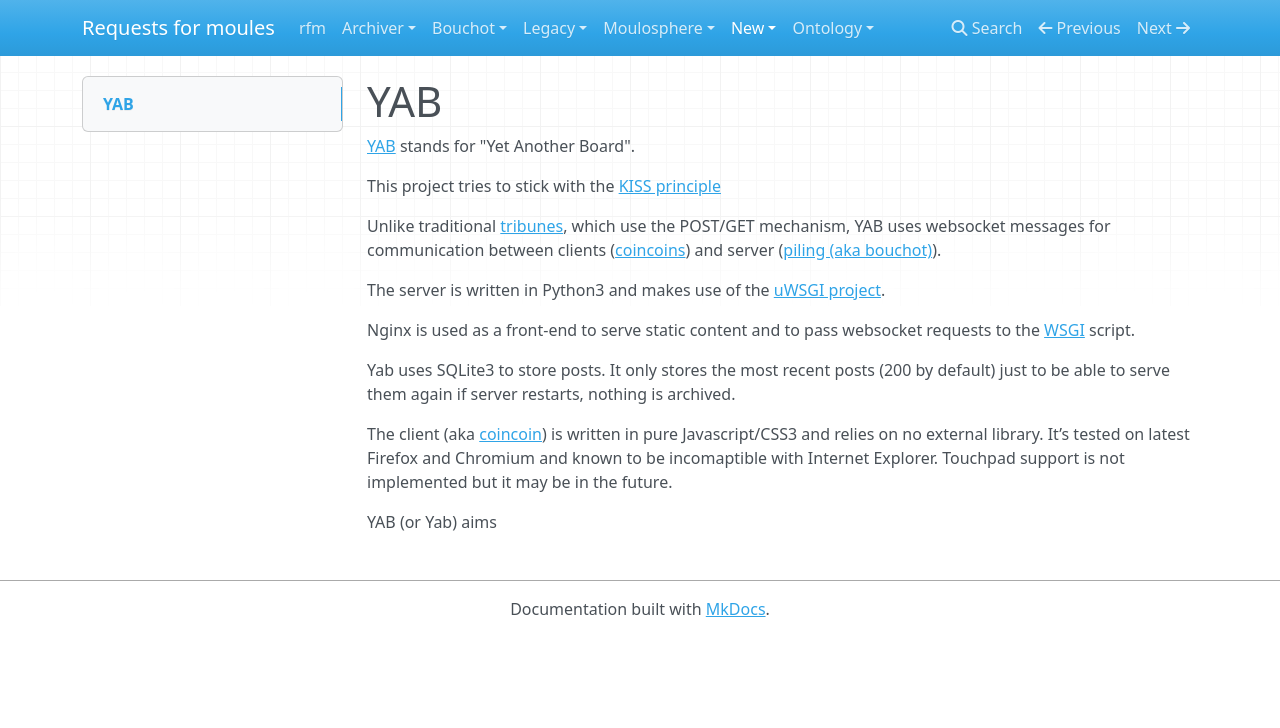
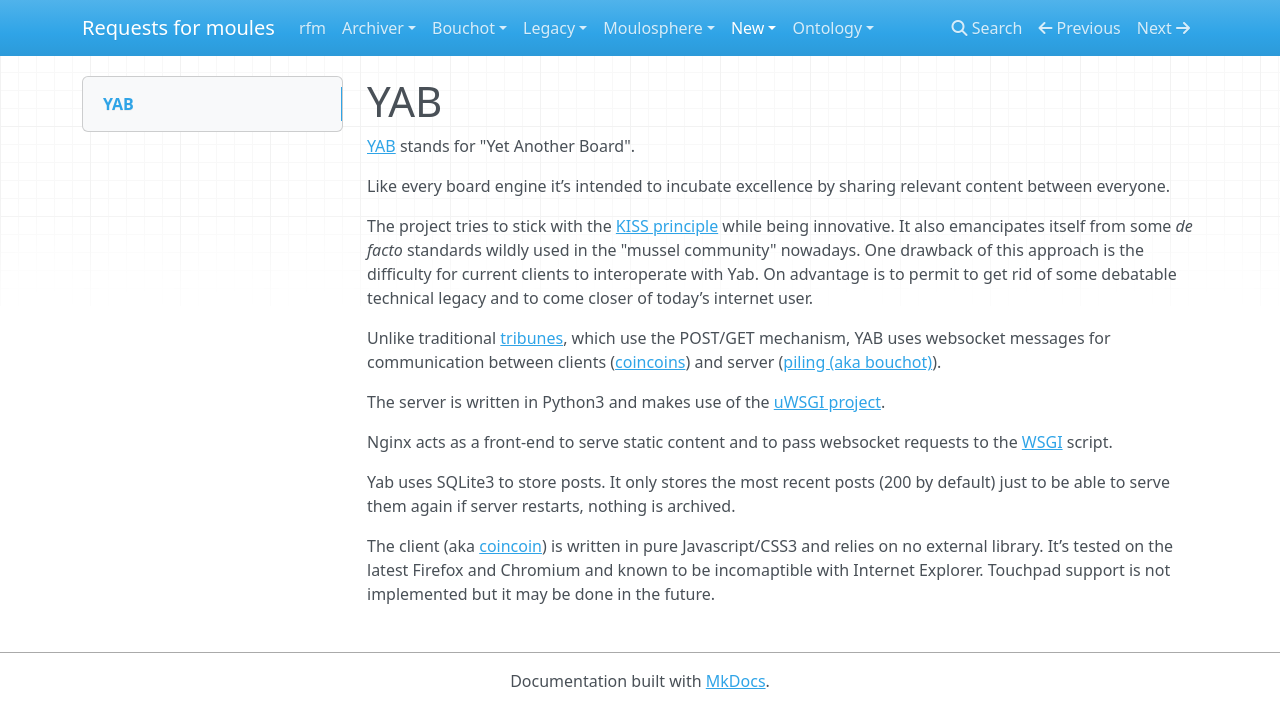
Before and after one commit to devnewton/rfm, an MkDocs documentation site: the page built from docs/new/yab.md, in a window 1280 px wide. Shown: the top 728 px of the page. Built offline with MkDocs 1.6.1, drawn with Linux system fonts in a browser that asks for light colours; nearby versions of some CDN libraries.

Commit message:
Create yab.md
WIP

```diff
--- a/docs/new/yab.md
+++ b/docs/new/yab.md
@@ -2,17 +2,16 @@
 
 [YAB](https://gitlab.com/Marotte/Yab) stands for "Yet Another Board".
 
-This project tries to stick with the [KISS principle](https://en.wikipedia.org/wiki/KISS_principle)
+Like every board engine it’s intended to incubate excellence by sharing relevant content between everyone.
+
+The project tries to stick with the [KISS principle](https://en.wikipedia.org/wiki/KISS_principle) while being innovative. It also emancipates itself from some _de facto_ standards wildly used in the "mussel community" nowadays. One drawback of this approach is the difficulty for current clients to interoperate with Yab. On advantage is to permit to get rid of some debatable technical legacy and to come closer of today’s internet user.
 
 Unlike traditional [tribunes](../ontology/tribune.md), which use the POST/GET mechanism, YAB uses websocket messages for communication between clients ([coincoins](../ontology/coincoin.md)) and server ([piling (aka bouchot)](../ontology/bouchot.md)).
 
 The server is written in Python3 and makes use of the [uWSGI project](https://uwsgi-docs.readthedocs.io/en/latest/).
 
-Nginx is used as a front-end to serve static content and to pass websocket requests to the [WSGI](https://en.wikipedia.org/wiki/Web_Server_Gateway_Interface) script.
+Nginx acts as a front-end to serve static content and to pass websocket requests to the [WSGI](https://en.wikipedia.org/wiki/Web_Server_Gateway_Interface) script.
 
 Yab uses SQLite3 to store posts. It only stores the most recent posts (200 by default) just to be able to serve them again if server restarts, nothing is archived.
 
-The client (aka [coincoin](../ontology/coincoin.md)) is written in pure Javascript/CSS3 and relies on no external library. It’s tested on latest Firefox and Chromium and known to be incomaptible with Internet Explorer. Touchpad support is not implemented but it may be in the future.
-
-
-YAB (or Yab) aims
+The client (aka [coincoin](../ontology/coincoin.md)) is written in pure Javascript/CSS3 and relies on no external library. It’s tested on the latest Firefox and Chromium and known to be incomaptible with Internet Explorer. Touchpad support is not implemented but it may be done in the future.
```
